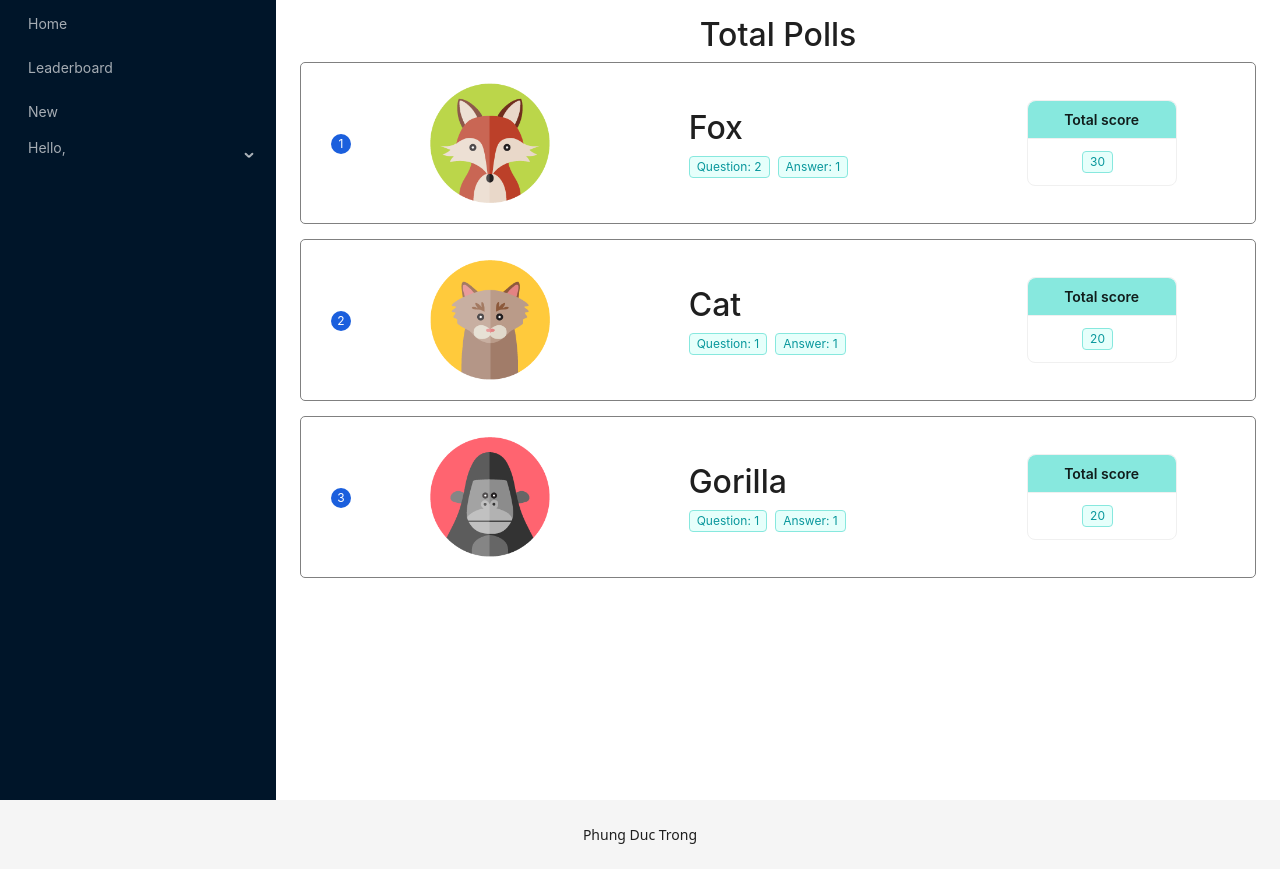
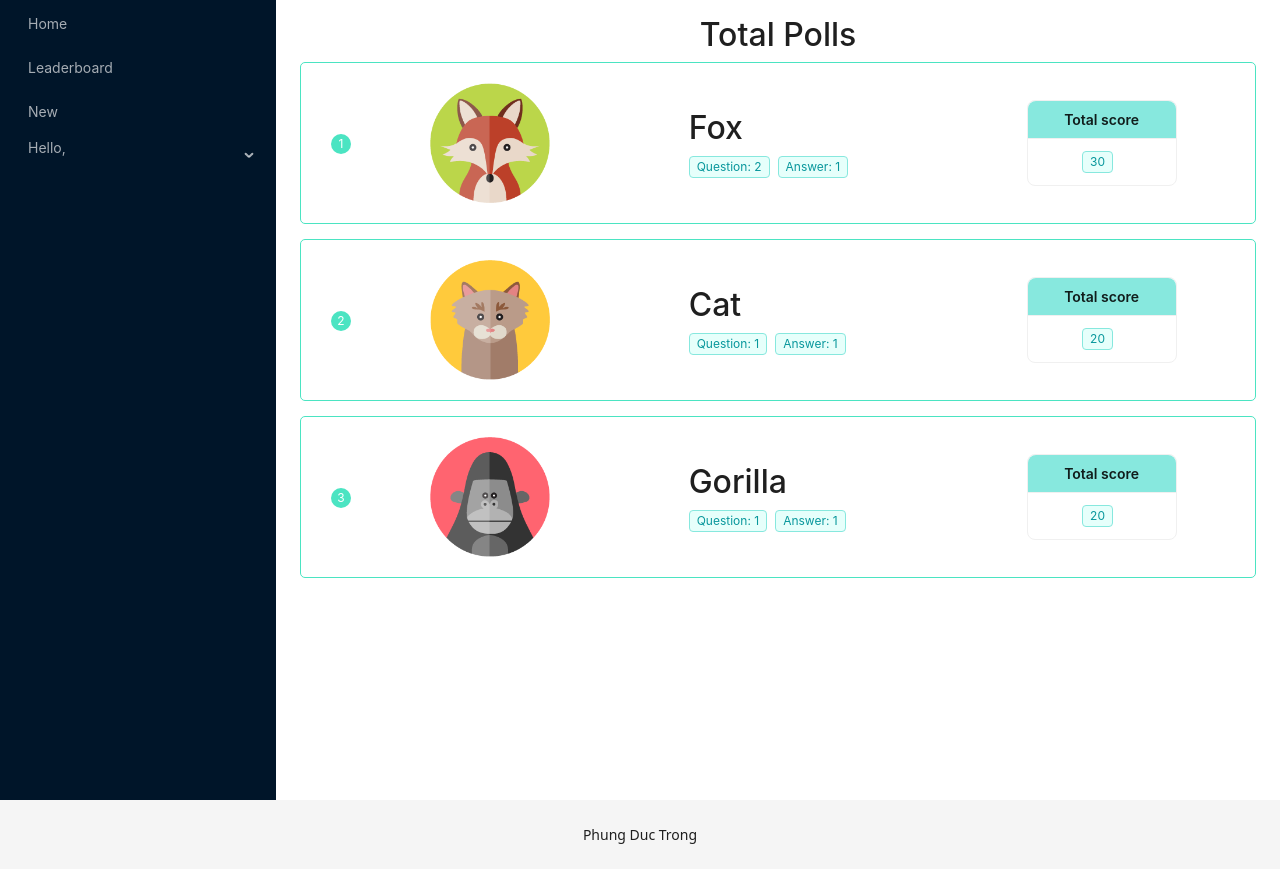
Before and after one commit to PhungDucTrong99/my-app, a React (Create React App) app: page /leaderboard in a window 1280 px wide. Built offline with nearby package versions, Linux system fonts and the light colour scheme.

Commit message:
fix style for project

```diff
--- a/src/components/LeaderBoardComponents.tsx
+++ b/src/components/LeaderBoardComponents.tsx
@@ -47,8 +47,8 @@ const LeaderBoardBodyTab = () => {
   };
 
   return (
-    <Form style={{ margin: "auto auto" }} form={form} layout="vertical">
-      <Row style={{ justifyContent: "center" }}>
+    <Form className={styles.form_leader_1} form={form} layout="vertical">
+      <Row className={styles.title_leader}>
         <h2>Total Polls</h2>
       </Row>
 
@@ -56,32 +56,34 @@ const LeaderBoardBodyTab = () => {
         <Row
           key={item?.id}
           justify="center"
-          style={{
-            borderRadius: "5px",
-            border: " 1px solid gray",
-            marginBottom: 15,
-          }}
+          className={styles.form_leader}
+          // style={{
+          //   borderRadius: "5px",
+          //   border: " 1px solid gray",
+          //   marginBottom: 15,
+          // }}
         >
           <Col span={2} style={{ margin: "auto auto", padding: 20 }}>
             <Badge
               count={index + 1}
-              style={{ backgroundColor: "rgb(27 95 221)" }}
+              className={styles.badge_style}
+              style={{ backgroundColor: "#4be4c2" }}
             ></Badge>
           </Col>
-          <Col span={6} style={{ margin: "auto auto", padding: 20 }}>
+          <Col span={6} className={styles.col_leader}>
             <span>{userWithImage(item?.id)}</span>
           </Col>
-          <Col span={8} style={{ margin: "auto auto", padding: 20 }}>
+          <Col span={8} className={styles.col_leader}>
             <h2>{item.id}</h2>
             <Tag color="cyan">Question: {item?.question}</Tag>
             <Tag color="cyan">Answer: {item?.answer}</Tag>
           </Col>
-          <Col span={6} style={{ margin: "auto auto", padding: 20 }}>
+          <Col span={6} className={styles.col_leader}>
             <Card
               className={styles.custom_card}
               size="small"
               title="Total score"
-              style={{ width: 150, textAlign: "center" }}
+              // style={{ width: 150, textAlign: "center" }}
             >
               <Tag style={{ textAlign: "center" }} color="cyan">
                 {item?.totalScore * 10}
--- a/src/components/Login.tsx
+++ b/src/components/Login.tsx
@@ -52,7 +52,6 @@ const LoginPage = () => {
       form={form}
       layout="vertical"
     >
-      {/* <h1 style={{ textAlign: "center" }}>Login</h1> */}
       <h5 style={{ textAlign: "center", color: "darkblue" }}>
         Welcome to the Would You Rather App!
       </h5>
--- a/src/components/Questions.tsx
+++ b/src/components/Questions.tsx
@@ -57,24 +57,27 @@ const QuestionNew = () => {
             layout="vertical"
             labelCol={{ span: 8 }}
             wrapperCol={{ span: 16 }}
-            style={{ maxWidth: 600, margin: "auto" }}
+            className={styles.form_question}
+            // style={{ maxWidth: 600, margin: "auto" }}
           >
             <Form.Item label="First option for question" name="optionOne">
               <Input
-                style={{ height: 40, width: 600 }}
+                className={styles.input_question}
+                // style={{ height: 40, width: 600 }}
                 placeholder="Option One"
               />
             </Form.Item>
 
             <Form.Item label="Two option for question" name="optionTwo">
               <Input
-                style={{ height: 40, width: 600 }}
+                className={styles.input_question}
+                // style={{ height: 40, width: 600 }}
                 placeholder="Option Two"
               />
             </Form.Item>
             <Form.Item wrapperCol={{ offset: 8, span: 16 }}>
               <Button
-                style={{ height: 40 }}
+                className={styles.button_question}
                 type="primary"
                 htmlType="submit"
                 onClick={handelAddQuestion}
--- a/src/components/style/MainLayout.module.scss
+++ b/src/components/style/MainLayout.module.scss
@@ -21,8 +21,46 @@
 }
 
 .custom_card {
+  width: 150px;
+  text-align: center;
+
   :global .ant-card-head {
     background-color: #87e8de;
   }
 }
+//question style
+.input_question {
+  height: 40px;
+  width: 600px;
+}
+.form_question {
+  max-width: 600px;
+  margin: auto;
+}
+.button_question {
+  height: 40px;
+}
+// style for leader
+.form_leader {
+  border-radius: 5px;
+  border: 1px solid #4be4c2;
+  margin-bottom: 15px;
+}
+.form_leader_1 {
+  margin: auto auto;
+}
+.title_leader {
+  justify-content: center;
+}
+// .badge_style {
+//   background-color: #5d53e8;
+// }
+.col_leader {
+  margin: auto auto;
+  padding: 20px;
+}
+.card_style {
+  width: 150px;
+  text-align: center;
+}
 /* You can add additional styling for the FooterPage component here if needed */
```
